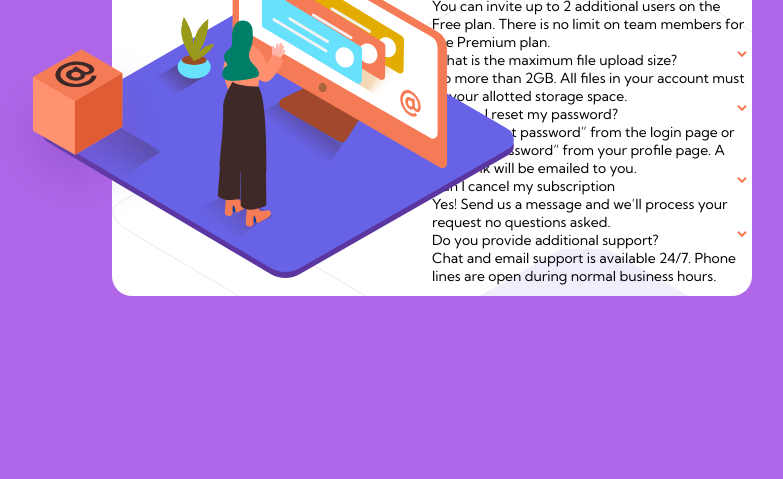
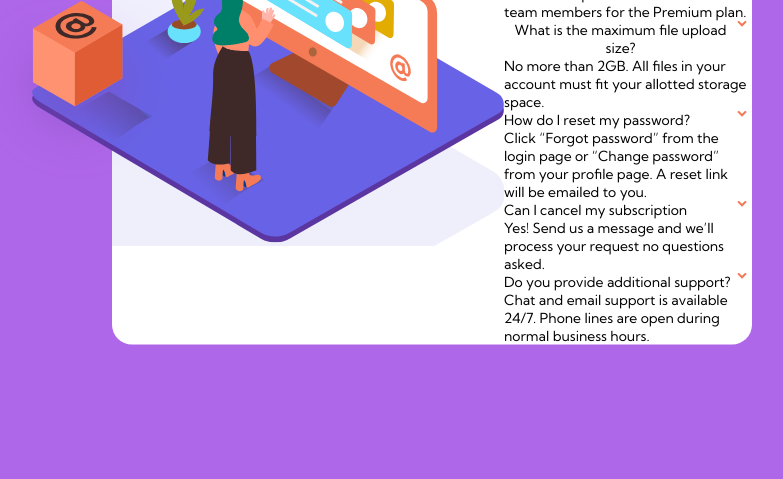
Before and after one commit to catherineblu/FrontendMentor-challanges, a plain HTML site: page faq-accordion-card-main/index.html in a window 1280 px wide. Shown: the part 321-800 px from the top of the page, without its empty margins (208-991 px from the left). Drawn offline with Linux system fonts and the light colour scheme.

Commit message:
positioning

```diff
--- a/faq-accordion-card-main/style.css
+++ b/faq-accordion-card-main/style.css
@@ -27,20 +27,24 @@ p{
 .container {
   max-width: 1440px;
 }
+
 .illustration{
-    width: 50%;
+    width: 460px;
+    height: 100%;
+    float: left;
+    background-image: url(./images/bg-pattern-desktop.svg);
+    background-repeat: no-repeat;
+    background-position: -572px -295px ;
 }
 .box-wrapper {
   position: fixed;
-  padding-top: 72px;
+
   top: 50%;
   left: 50%;
   transform: translate(-50%, -50%);
   border-radius: 20px;
   display: flex;
   background-color: white !important;
-  background-image: url('./images/bg-pattern-desktop.svg');
-
 }
 .accordion {
     display: flex;
@@ -62,7 +66,8 @@ p{
     top: 185px;
 }
 #woman{
-    position: relative;
-    top: -15px;
-    left: -70px;
+    margin: 70px 0 0 -80px;
 }
+.faq-wrapper{
+    margin-top: 72px;
+}
```
